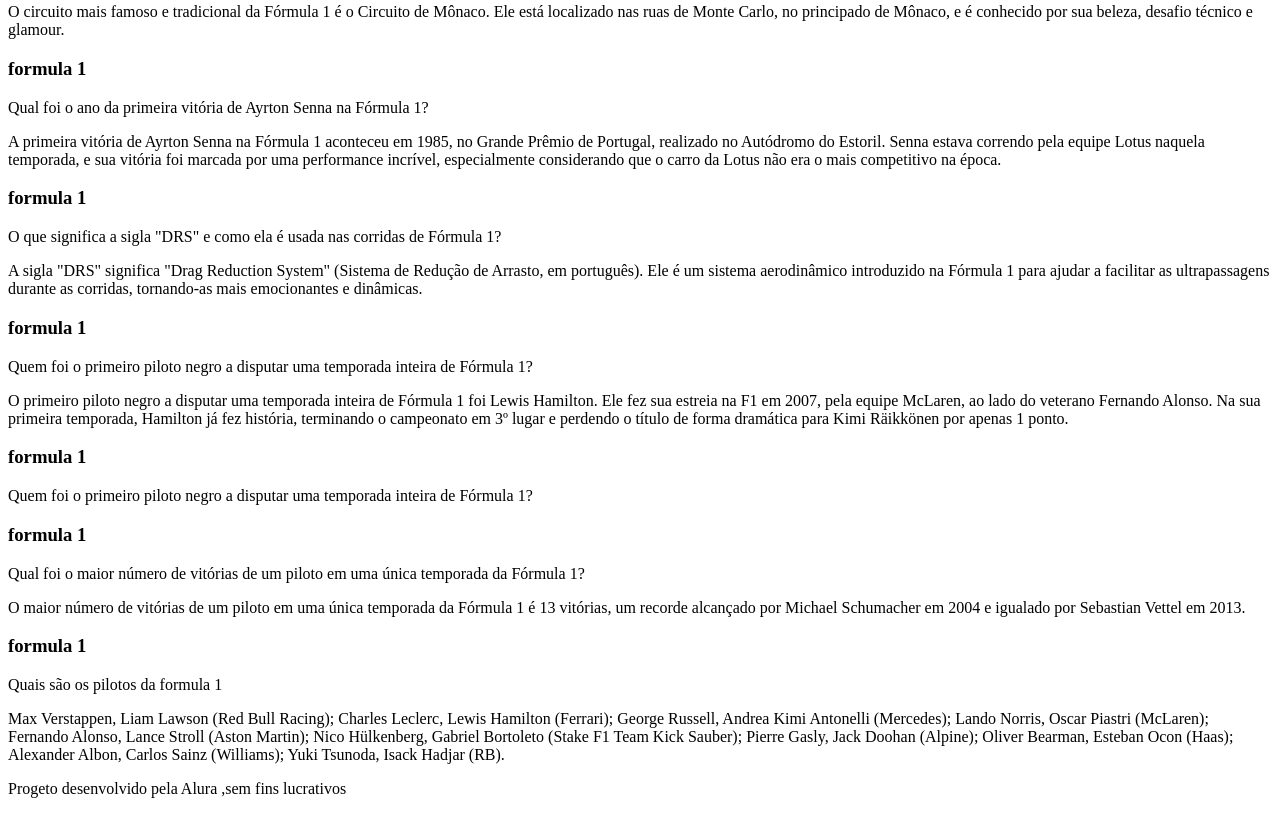
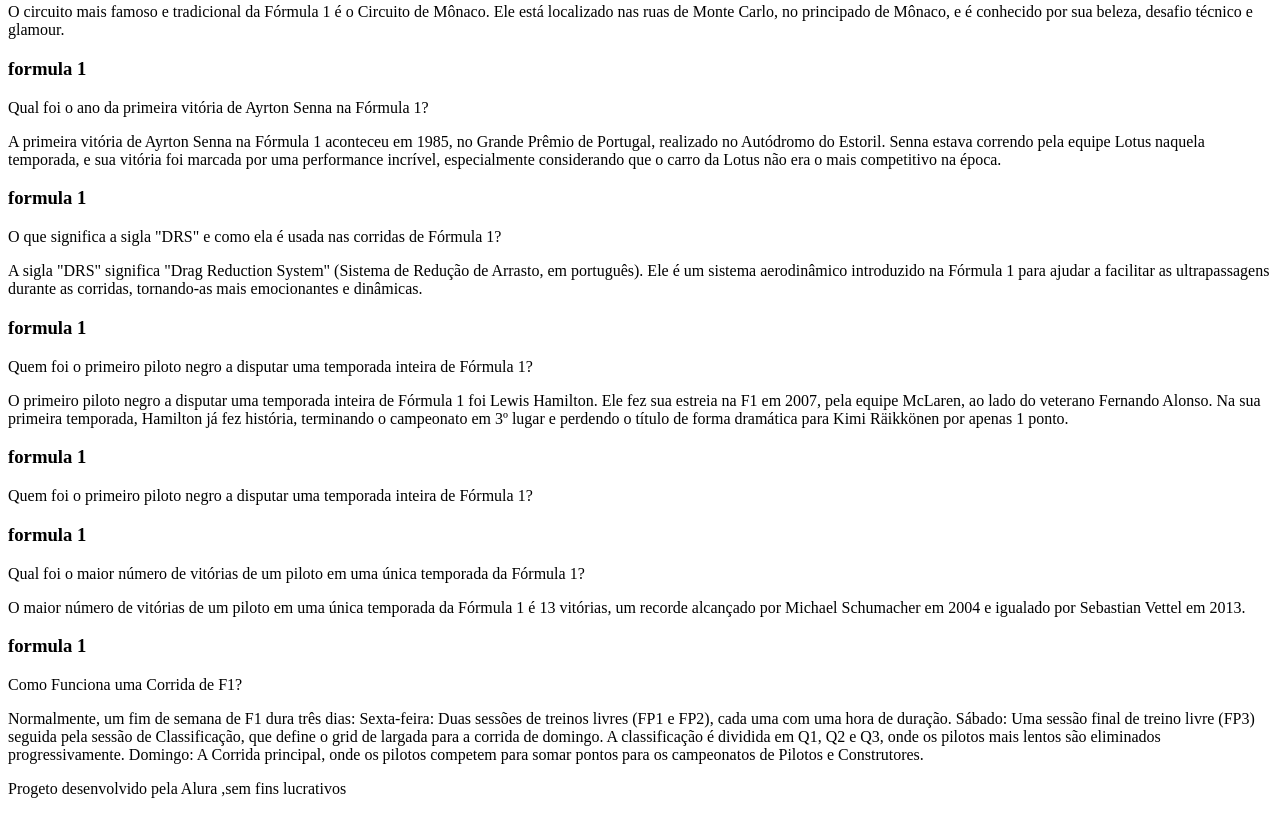
Before and after one commit to carolzinha237/flashcards, a plain HTML site: page index.html in a window 1280 px wide. Shown: the part 331-1145 px from the top of the page. Drawn offline with Linux system fonts and the light colour scheme.

Commit message:
pergunta

```diff
--- a/index.html
+++ b/index.html
@@ -114,15 +114,22 @@
 </div>
         </article>
 
+
          <article class="cartao">
 <div class="cartao__conteudo">
     <h3>formula 1</h3>
     <div class="cartao__conteudo__perguntas">
-        <p>Quais são os pilotos da formula 1 </p>
+        <p>Como Funciona uma Corrida de F1? </p>
 
     </div>
     <div class="cartao__conteudo__resposta"></div>
-    <p>Max Verstappen, Liam Lawson (Red Bull Racing); Charles Leclerc, Lewis Hamilton (Ferrari); George Russell, Andrea Kimi Antonelli (Mercedes); Lando Norris, Oscar Piastri (McLaren); Fernando Alonso, Lance Stroll (Aston Martin); Nico Hülkenberg, Gabriel Bortoleto (Stake F1 Team Kick Sauber); Pierre Gasly, Jack Doohan (Alpine); Oliver Bearman, Esteban Ocon (Haas); Alexander Albon, Carlos Sainz (Williams); Yuki Tsunoda, Isack Hadjar (RB). </p>
+    <p>Normalmente, um fim de semana de F1 dura três dias:
+
+Sexta-feira: Duas sessões de treinos livres (FP1 e FP2), cada uma com uma hora de duração.
+
+Sábado: Uma sessão final de treino livre (FP3) seguida pela sessão de Classificação, que define o grid de largada para a corrida de domingo. A classificação é dividida em Q1, Q2 e Q3, onde os pilotos mais lentos são eliminados progressivamente.
+
+Domingo: A Corrida principal, onde os pilotos competem para somar pontos para os campeonatos de Pilotos e Construtores. </p>
 </div>
         </article>
     </section>
```
